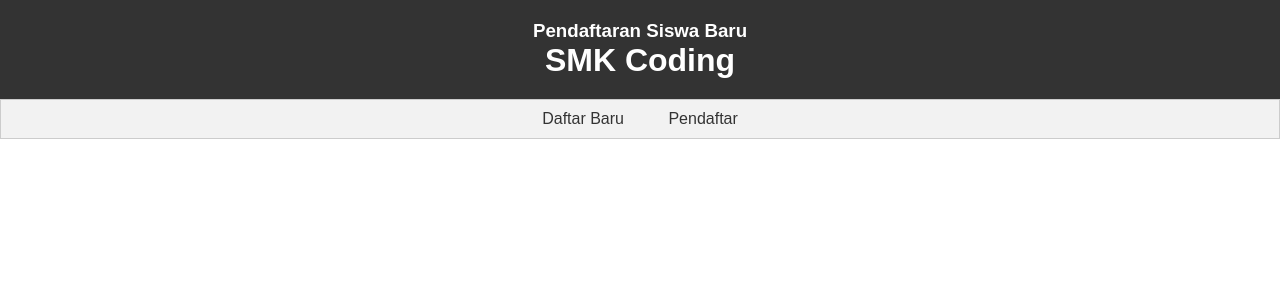
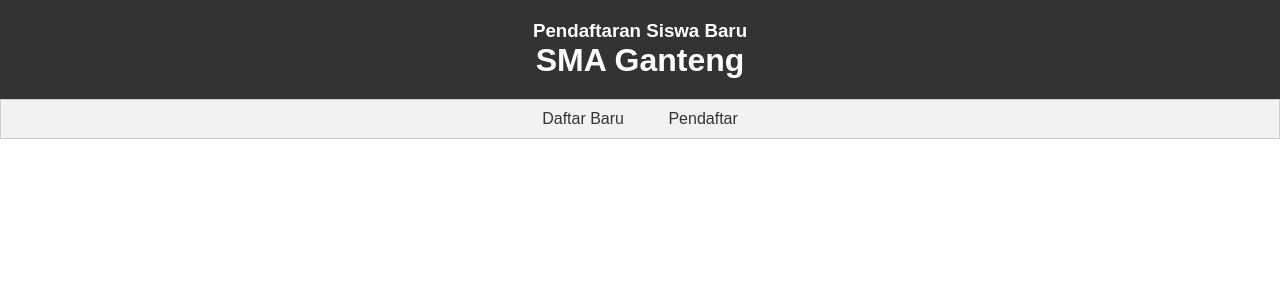
Before and after one commit to arvianta/web-programming-TC-part3, a PHP site: page / in a window 1280 px wide. Shown: the top 300 px of the page. Run offline with PHP 8.4, Linux system fonts and the light colour scheme.

Commit message:
Update index.php

```diff
--- a/Tugas7/index.php
+++ b/Tugas7/index.php
@@ -67,7 +67,7 @@
 <body>
     <header>
         <h3>Pendaftaran Siswa Baru</h3>
-        <h1>SMK Coding</h1>
+        <h1>SMA Ganteng</h1>
     </header>
 
     <nav>
```
